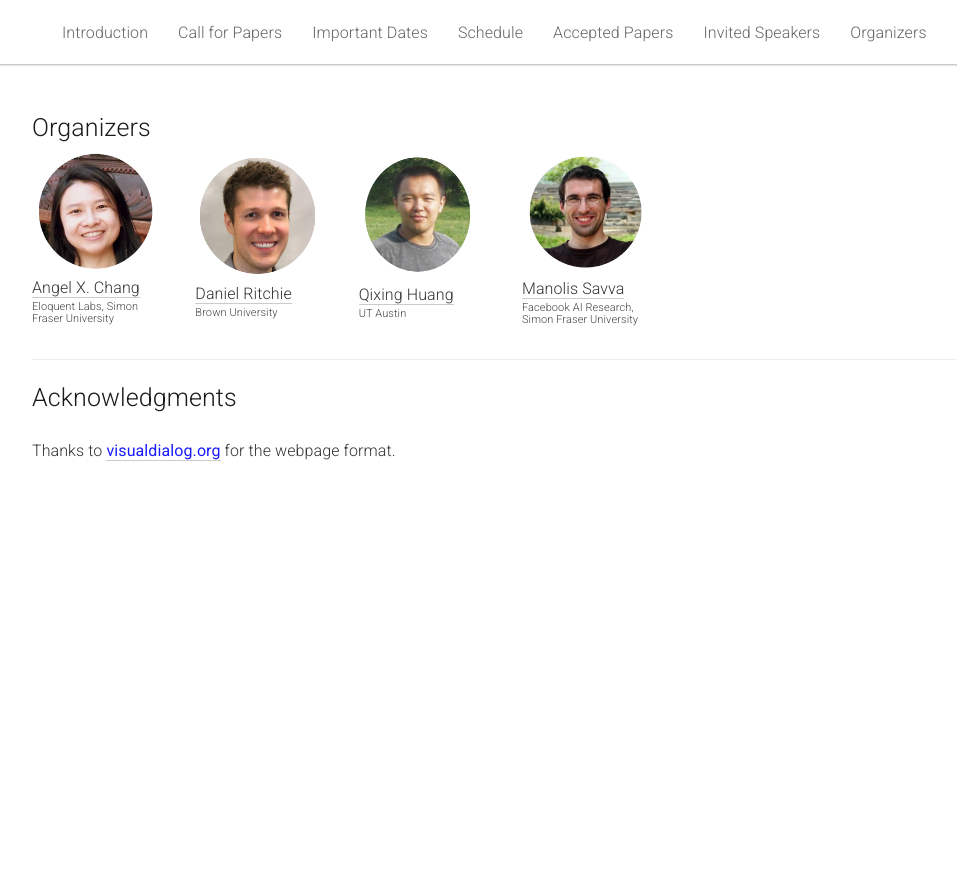
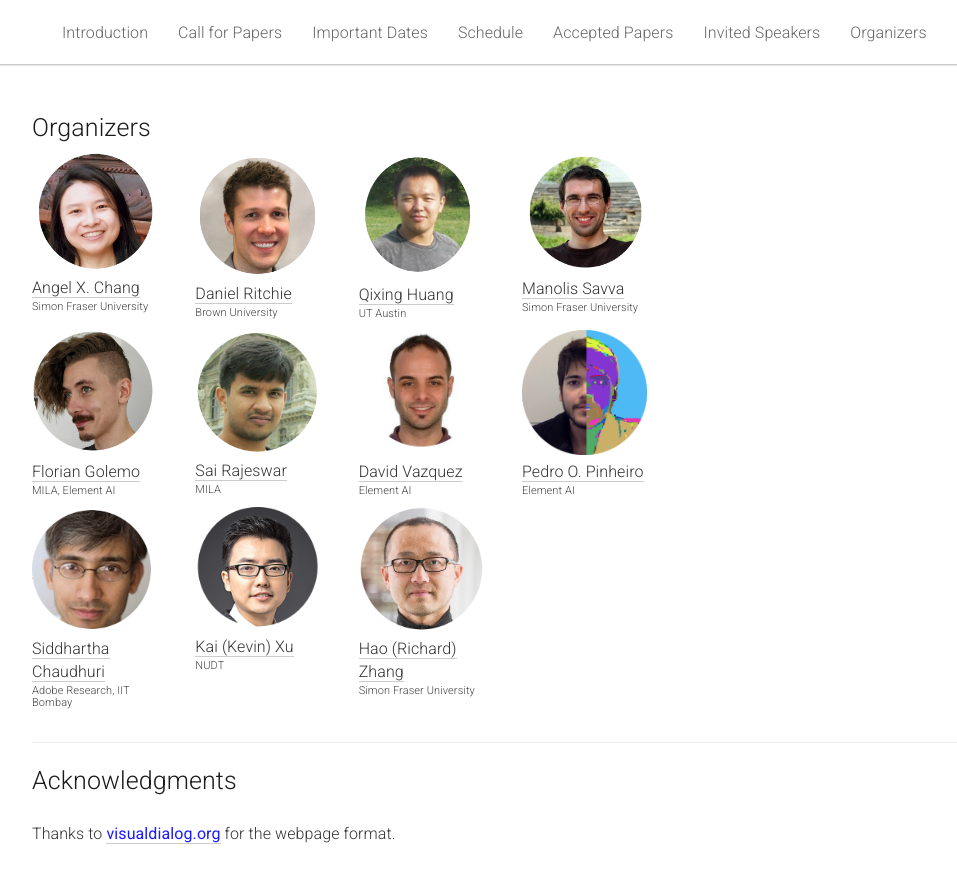
Before and after one commit to learn3dgen/learn3dgen.github.io, a Jekyll site: the page built from _pages/home.md, in a window 1280 px wide and 900 px high, scrolled down 2392 px. Shown: the top 883 px of the window, without its empty margins (133-1090 px from the left). Built offline with Jekyll 4.4.1, drawn with Linux system fonts in a browser that asks for light colours; before the commit the page ends 2909 px from its top, so only the background shows below that.

Commit message:
Finish oraganizers section.

```diff
--- a/_pages/home.md
+++ b/_pages/home.md
@@ -320,7 +320,7 @@ acknowledgements: ""
     </a>
     <div class="people-name">
       <a href="https://angelxuanchang.github.io/">Angel X. Chang</a>
-      <h6>Eloquent Labs, Simon Fraser University</h6>
+      <h6>Simon Fraser University</h6>
     </div>
   </div>
 
@@ -350,9 +350,88 @@ acknowledgements: ""
     </a>
     <div class="people-name">
       <a href="http://msavva.github.io/">Manolis Savva</a>
-      <h6>Facebook AI Research, Simon Fraser University</h6>
+      <h6>Simon Fraser University</h6>
     </div>
   </div>
+
+</div>
+
+<div class="row">
+
+  <div class="col-xs-2">
+    <a href="https://angelxuanchang.github.io/">
+      <img class="people-pic" src="{{ "/static/img/people/florian.png" | prepend:site.baseurl }}">
+    </a>
+    <div class="people-name">
+      <a href="https://fgolemo.github.io/">Florian Golemo</a>
+      <h6>MILA, Element AI</h6>
+    </div>
+  </div>
+
+  <div class="col-xs-2">
+    <a href="https://dritchie.github.io/">
+      <img class="people-pic" src="{{ "/static/img/people/sai.png" | prepend:site.baseurl }}">
+    </a>
+    <div class="people-name">
+      <a href="https://mila.quebec/en/person/sai-rajeshwar/">Sai Rajeswar</a>
+      <h6>MILA</h6>
+    </div>
+  </div>
+
+  <div class="col-xs-2">
+    <a href="https://www.cs.utexas.edu/~huangqx/">
+      <img class="people-pic" src="{{ "/static/img/people/david.jpeg" | prepend:site.baseurl }}">
+    </a>
+    <div class="people-name">
+      <a href="http://www.david-vazquez.com/">David Vazquez</a>
+      <h6>Element AI</h6>
+    </div>
+  </div>
+
+  <div class="col-xs-2">
+    <a href="http://msavva.github.io/">
+      <img class="people-pic" src="{{ "/static/img/people/pedro.png" | prepend:site.baseurl }}">
+    </a>
+    <div class="people-name">
+      <a href="http://www.pedro.opinheiro.com/">Pedro O. Pinheiro</a>
+      <h6>Element AI</h6>
+    </div>
+  </div>
+
+</div>
+
+<div class="row">
+
+  <div class="col-xs-2">
+    <a href="https://angelxuanchang.github.io/">
+      <img class="people-pic" src="{{ "/static/img/people/sid.png" | prepend:site.baseurl }}">
+    </a>
+    <div class="people-name">
+      <a href="https://www.cse.iitb.ac.in/~sidch/">Siddhartha Chaudhuri</a>
+      <h6>Adobe Research, IIT Bombay</h6>
+    </div>
+  </div>
+
+  <div class="col-xs-2">
+    <a href="https://dritchie.github.io/">
+      <img class="people-pic" src="{{ "/static/img/people/kevin.png" | prepend:site.baseurl }}">
+    </a>
+    <div class="people-name">
+      <a href="https://kevinkaixu.net/">Kai (Kevin) Xu</a>
+      <h6>NUDT</h6>
+    </div>
+  </div>
+
+  <div class="col-xs-2">
+    <a href="https://www.cs.utexas.edu/~huangqx/">
+      <img class="people-pic" src="{{ "/static/img/people/richard.png" | prepend:site.baseurl }}">
+    </a>
+    <div class="people-name">
+      <a href="https://www.cs.sfu.ca/~haoz/">Hao (Richard) Zhang</a>
+      <h6>Simon Fraser University</h6>
+    </div>
+  </div>
+
 </div>
 
 <hr>
```
Also changed, not shown: static/img/people/angela.png (deleted), static/img/people/david.jpeg (added), static/img/people/ellie.png (deleted), static/img/people/florian.png (added), static/img/people/grauman.png (deleted), static/img/people/johannes.png (deleted), static/img/people/kevin.png (added), static/img/people/pedro.png (added), static/img/people/pollefeys.png (deleted), static/img/people/richard.png (added), static/img/people/sai.png (added).
